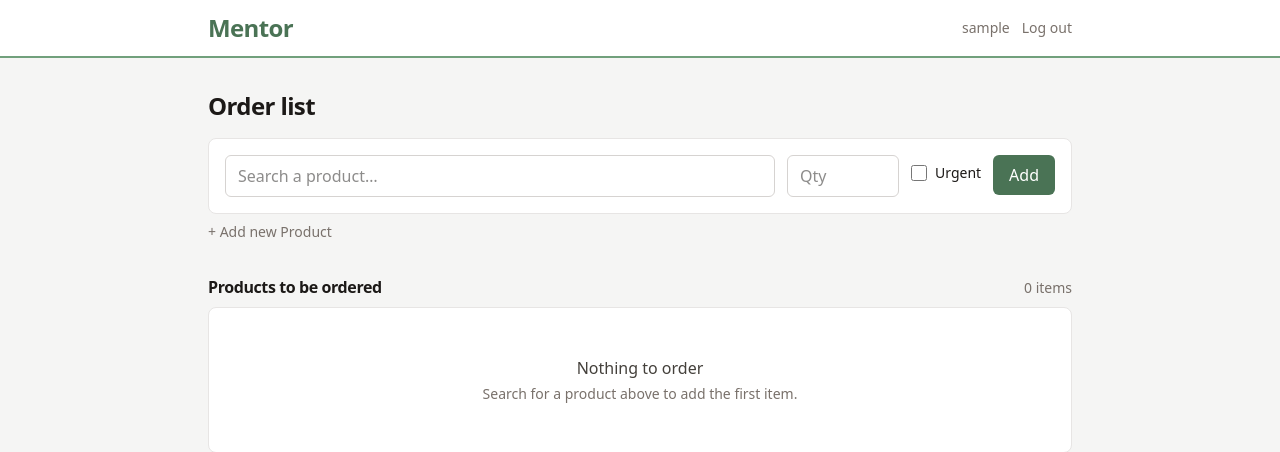
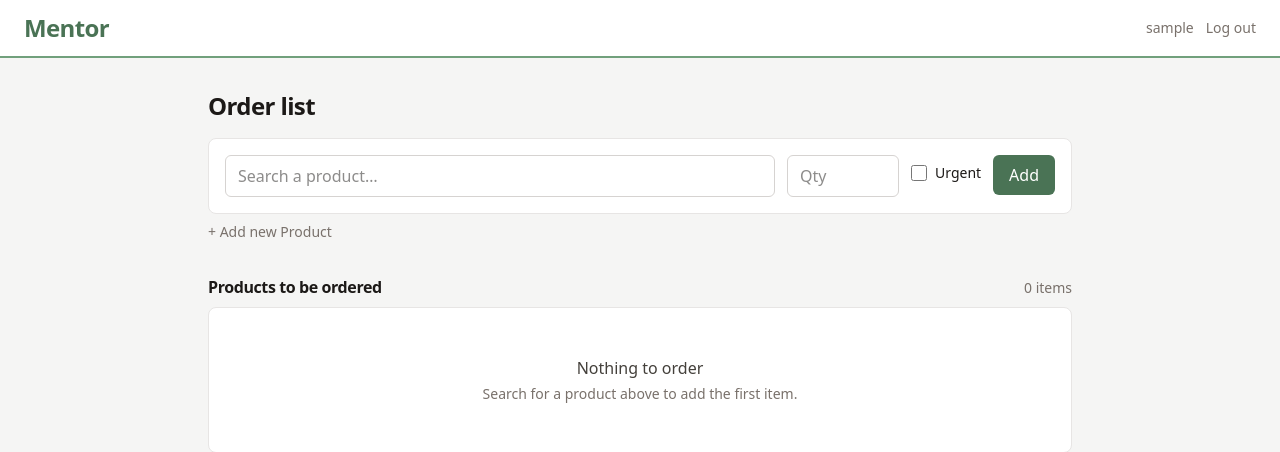
Before and after one commit to marketosan/Mentor-Product-Orders, a Django app: page / in a window 1280 px wide. Shown: the top 452 px of the page. Run offline with Django 5.2, Linux system fonts and the light colour scheme; the visitor is signed in with stand-in values (Sample User, id 1); data comes from the database, SQL or seed files in the repository; data that the repository does not hold is empty.

Commit message:
Push the account details to the screen edge
The header shared <main>'s centred max-w-4xl column, so on a wide screen the
username and log out button stopped well short of the right edge. The header
bar now spans the full width while the page content stays constrained.

Co-Authored-By: Claude Opus 5 <noreply@anthropic.com>

```diff
--- a/templates/base.html
+++ b/templates/base.html
@@ -16,7 +16,8 @@
 
 {% if user.is_authenticated %}
 <header class="border-b-2 border-[#71a07c] bg-white">
-  <div class="mx-auto flex max-w-4xl items-center justify-between px-4 py-3">
+  {# Full width, unlike <main>, so the wordmark and account sit at the screen edges. #}
+  <div class="flex items-center justify-between px-4 py-3 sm:px-6">
     {% comment %}
       #71a07c measures 2.99:1 on white, below the 3:1 floor even for large
       text, so the wordmark takes a darker sibling of the same hue at 5.42:1.
```
